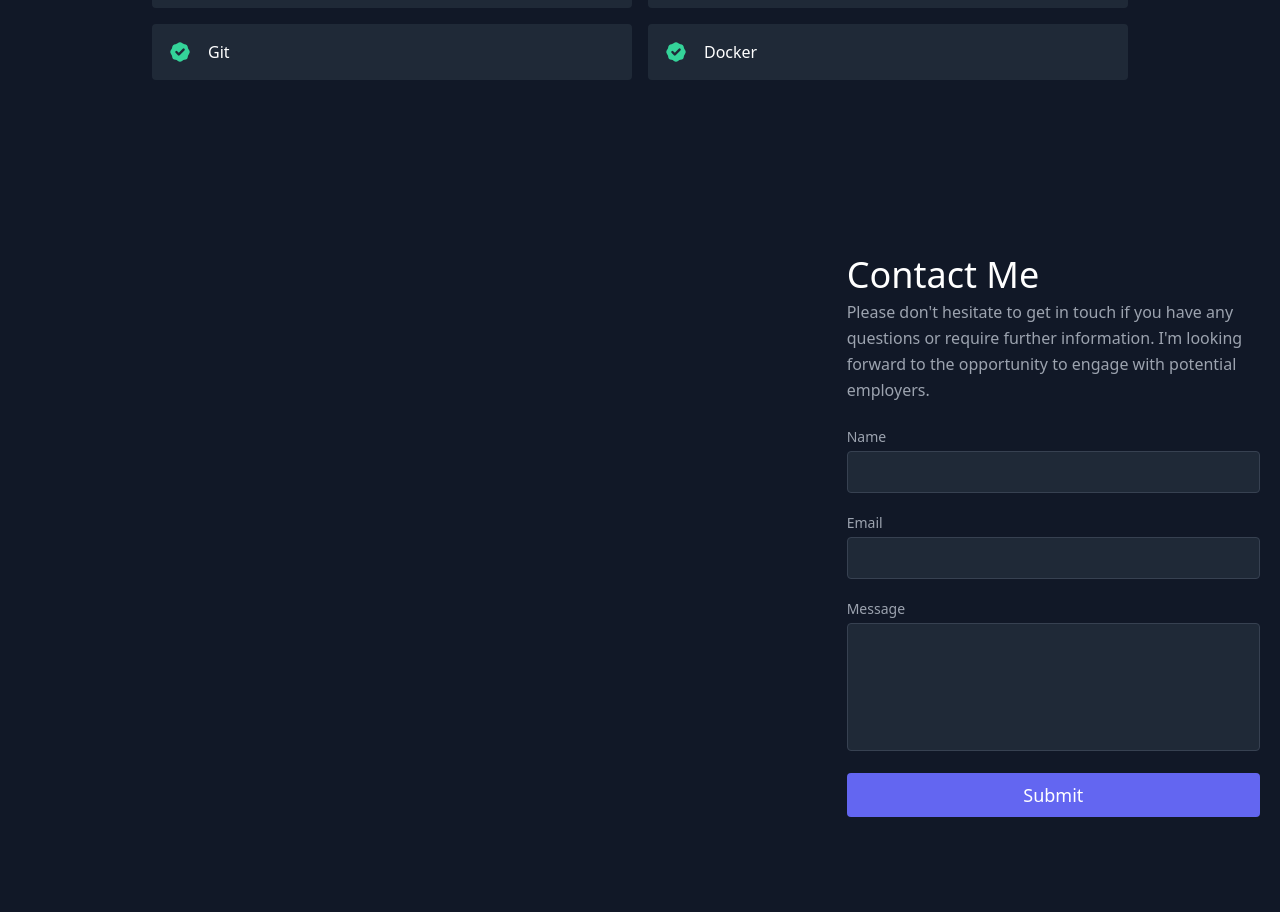
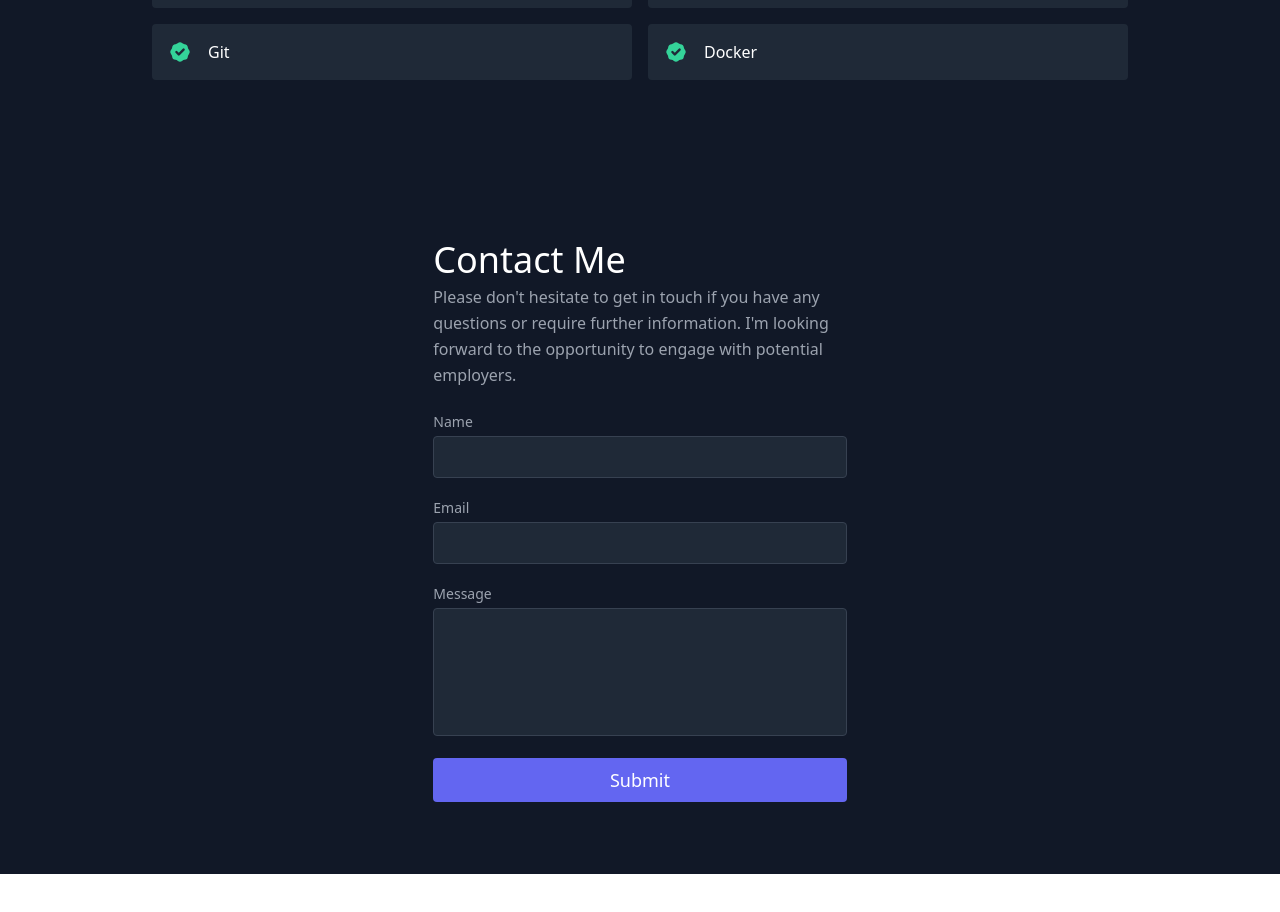
Before and after one commit to eddgar02/personalWebsite, a React (Create React App) app: page / in a window 1280 px wide. Shown: the part 2040-2952 px from the top of the page. After the commit the page ends 2914 px from the top, so only its background shows below. Built offline with nearby package versions, Linux system fonts and the light colour scheme.

Commit message:
Real centering

```diff
--- a/src/components/Contact.js
+++ b/src/components/Contact.js
@@ -25,16 +25,13 @@ export default function Contact() {
   }
 
   return (
-    <section
-      id="contact"
-      className="relative min-h-screen flex items-center justify-center"
-    >
-      <div className="container mx-auto flex justify-center items-center min-h-screen px-5 py-10">
+    <section id="contact" className="relative">
+      <div className="container px-5 py-10 mx-auto flex sm:flex-nowrap flex-wrap">
         <form
           netlify
           name="contact"
           onSubmit={handleSubmit}
-          className="lg:w-1/3 md:w-1/2 flex flex-col md:ml-auto w-full md:py-8 mt-8 md:mt-0"
+          className="mx-auto flex flex-col w-1/3 md:py-8 mt-8"
         >
           <h2 className="text-white sm:text-4xl text-3xl mb-1 font-medium title-font">
             Contact Me
```
